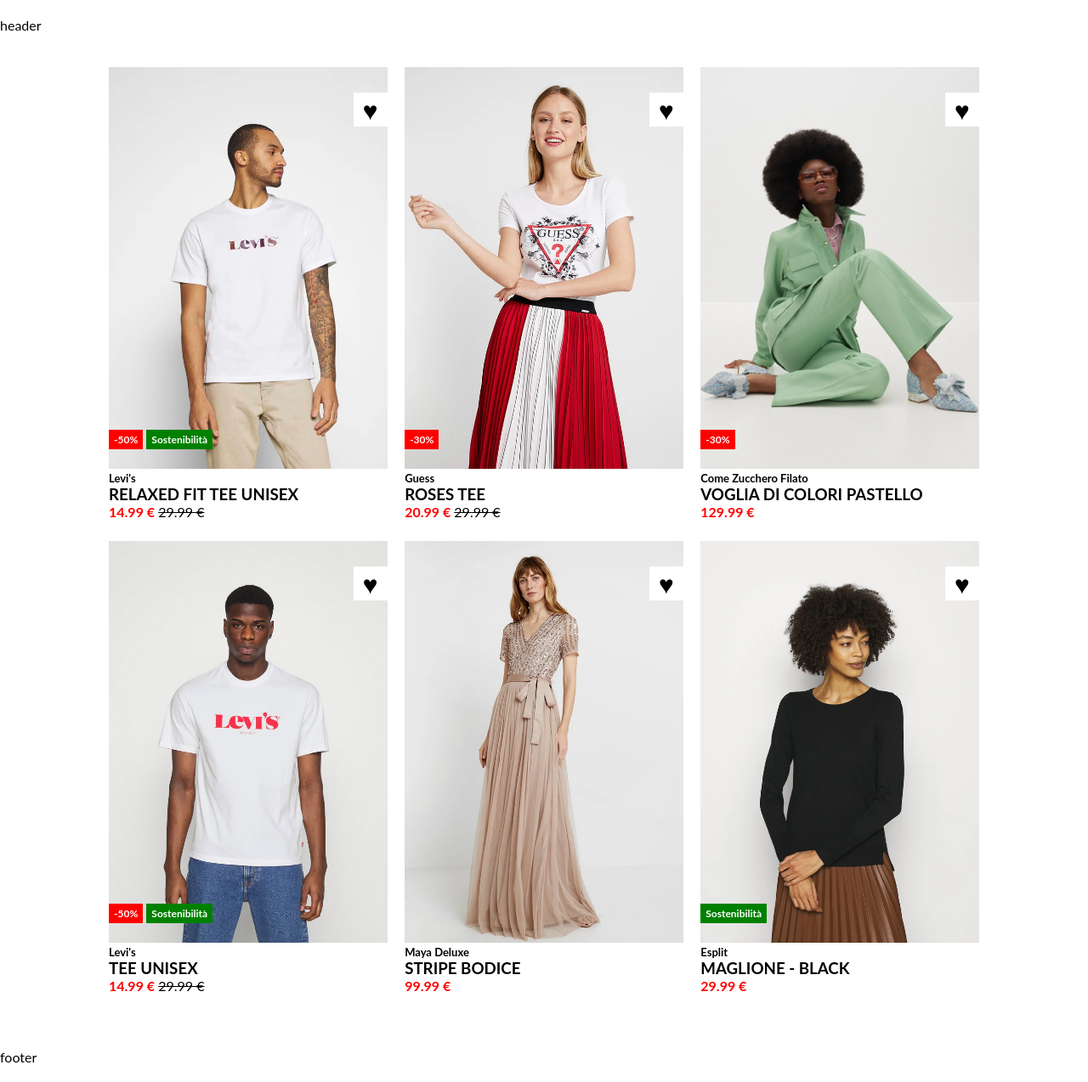
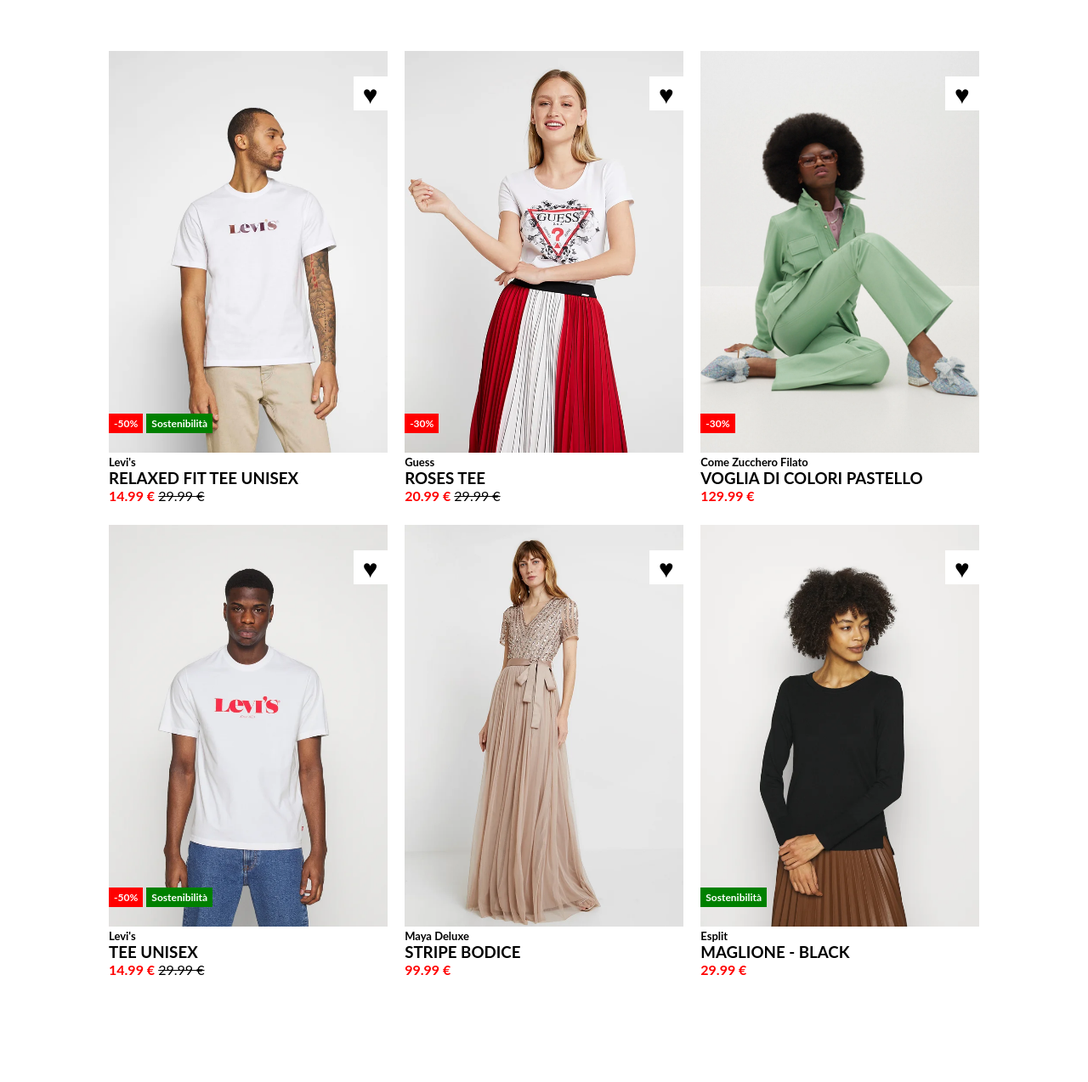
Before and after one commit to SerKasai/boolando, a plain HTML site: page index.html in a window 1280 px wide. Shown: the whole page at 85% size. After the commit the page ends 1236 px from the top, so only its background shows below. Drawn offline with Linux system fonts and the light colour scheme.

Commit message:
remove "header" and "footer"

```diff
--- a/index.html
+++ b/index.html
@@ -13,7 +13,7 @@
 <!-- <body class="debug"> -->
 
     <header>
-        header
+
     </header>
 
     <main>
@@ -132,7 +132,7 @@
     </main>
 
     <footer>
-        footer
+
     </footer>
 
 </body>
```
